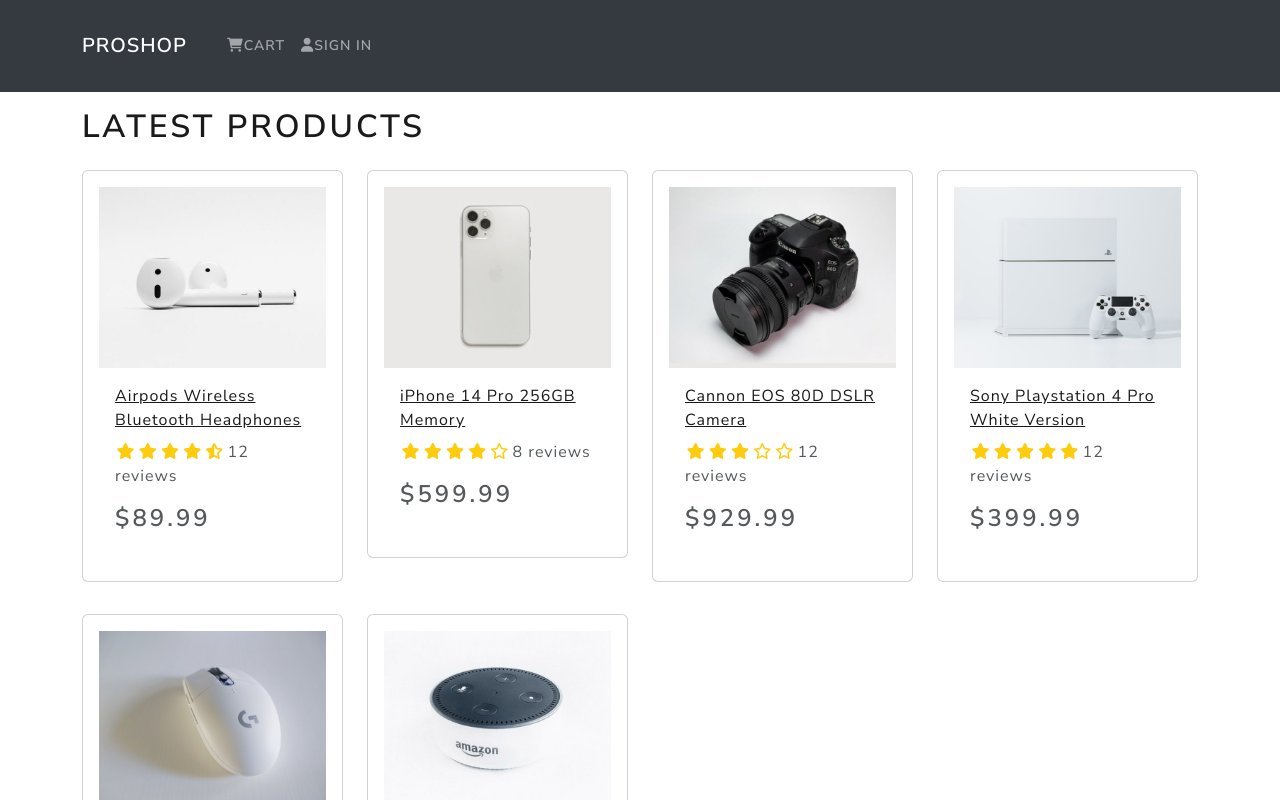
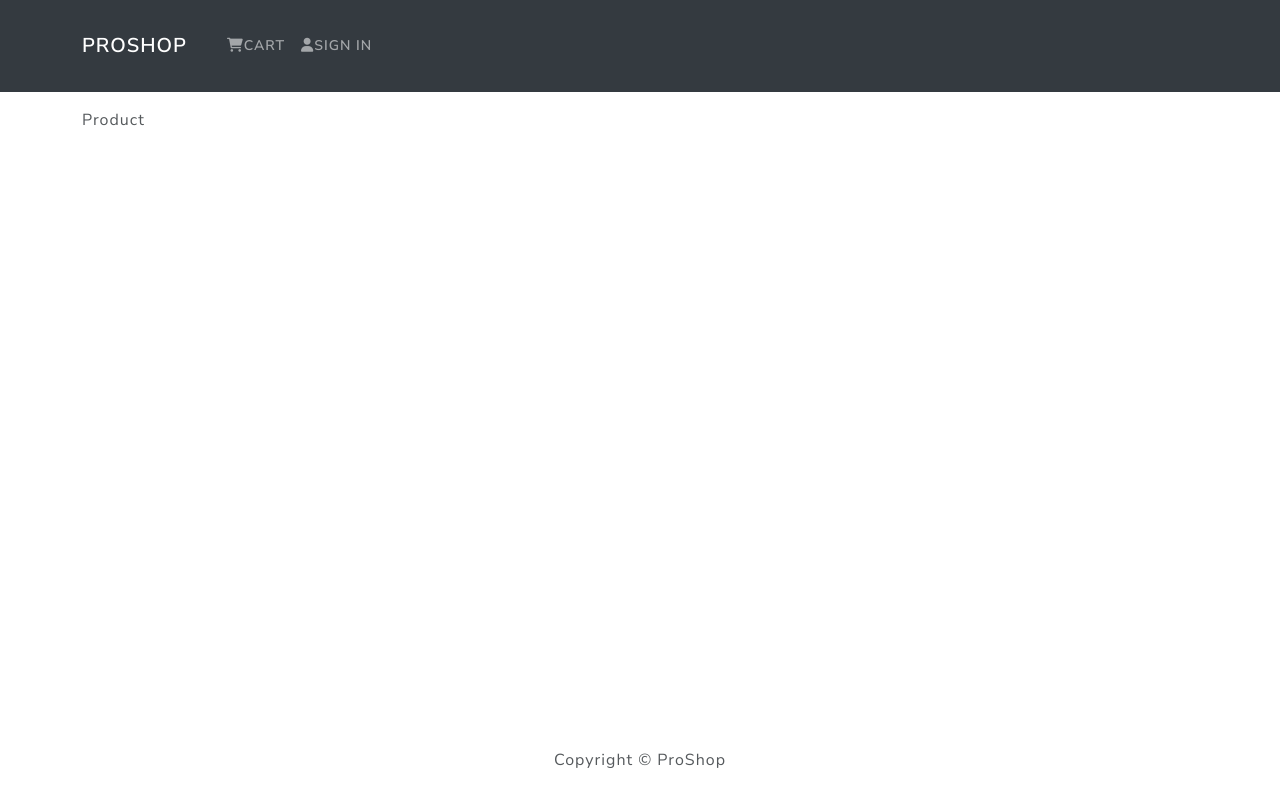
Before and after one commit to David-mwendwa/pro-shop, a React (Create React App) app in the folder frontend/: page /product/1 in a window 1280 px wide. Shown: the top 800 px of the page. Built offline with nearby package versions, Linux system fonts and the light colour scheme.

Commit message:
implement react router

```diff
--- a/frontend/package.json
+++ b/frontend/package.json
@@ -9,6 +9,8 @@
     "react": "^17.0.2",
     "react-bootstrap": "^2.5.0",
     "react-dom": "^17.0.2",
+    "react-router-bootstrap": "^0.26.2",
+    "react-router-dom": "^6.4.2",
     "react-scripts": "4.0.3",
     "web-vitals": "^1.1.2"
   },
--- a/frontend/src/App.js
+++ b/frontend/src/App.js
@@ -1,20 +1,24 @@
+import { BrowserRouter as Router, Routes, Route } from 'react-router-dom';
 import { Container } from 'react-bootstrap';
-
 import Footer from './components/Footer';
 import Header from './components/Header';
 import HomeScreen from './screens/HomeScreen';
+import ProductScreen from './screens/ProductScreen';
 
 const App = () => {
   return (
-    <>
+    <Router>
       <Header />
       <main className='py-3'>
         <Container>
-          <HomeScreen/>
+          <Routes>
+            <Route path='/' element={<HomeScreen />} />
+            <Route path='/product/:id' element={<ProductScreen />} />
+          </Routes>
         </Container>
       </main>
       <Footer />
-    </>
+    </Router>
   );
 };
 
--- a/frontend/src/components/Header.js
+++ b/frontend/src/components/Header.js
@@ -1,3 +1,4 @@
+import { LinkContainer } from 'react-router-bootstrap';
 import Container from 'react-bootstrap/Container';
 import Nav from 'react-bootstrap/Nav';
 import Navbar from 'react-bootstrap/Navbar';
@@ -7,16 +8,22 @@
     <header>
       <Navbar bg='dark' variant='dark' expand='lg' collapseOnSelect>
         <Container>
-          <Navbar.Brand href='/'>ProShop</Navbar.Brand>
+          <LinkContainer to='/'>
+            <Navbar.Brand>ProShop</Navbar.Brand>
+          </LinkContainer>
           <Navbar.Toggle aria-controls='basic-navbar-nav' />
           <Navbar.Collapse id='basic-navbar-nav'>
             <Nav className='ml-auto'>
-              <Nav.Link href='/cart'>
-                <i className='fas fa-shopping-cart'></i>Cart
-              </Nav.Link>
-              <Nav.Link href='/login'>
-                <i className='fas fa-user'></i>Sign In
-              </Nav.Link>
+              <LinkContainer to='/cart'>
+                <Nav.Link>
+                  <i className='fas fa-shopping-cart'></i>Cart
+                </Nav.Link>
+              </LinkContainer>
+              <LinkContainer to='/login'>
+                <Nav.Link>
+                  <i className='fas fa-user'></i>Sign In
+                </Nav.Link>
+              </LinkContainer>
             </Nav>
           </Navbar.Collapse>
         </Container>
--- a/frontend/src/components/Product.js
+++ b/frontend/src/components/Product.js
@@ -1,19 +1,20 @@
 import React from 'react';
+import { Link } from 'react-router-dom';
 import { Card } from 'react-bootstrap';
 import Rating from './Rating';
 
 const Product = ({ product }) => {
   return (
     <Card className='my-3 p-3 rounded'>
-      <a href={`/product/${product._id}`}>
+      <Link to={`/product/${product._id}`}>
         <Card.Img src={product.image} variant='top' />
-      </a>
+      </Link>
       <Card.Body>
-        <a href={`/product/${product._id}`}>
+        <Link to={`/product/${product._id}`}>
           <Card.Title as='div'>
             <strong>{product.name}</strong>
           </Card.Title>
-        </a>
+        </Link>
         <Card.Text as='div'>
           <Rating
             value={product.rating}
--- /dev/null
+++ b/frontend/src/screens/ProductScreen.js
@@ -0,0 +1,7 @@
+import React from 'react';
+
+const ProductScreen = () => {
+  return <div>Product</div>;
+};
+
+export default ProductScreen;
```
Also changed, not shown: 1 other file (tests, documents, lock files or other folders).
